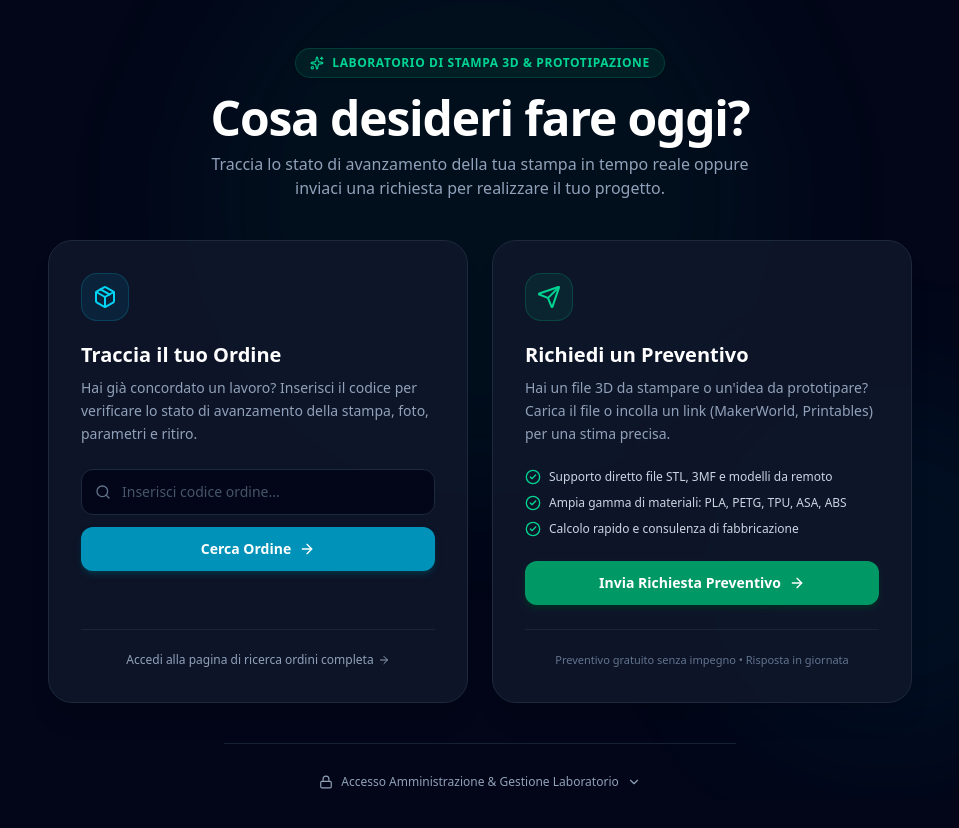
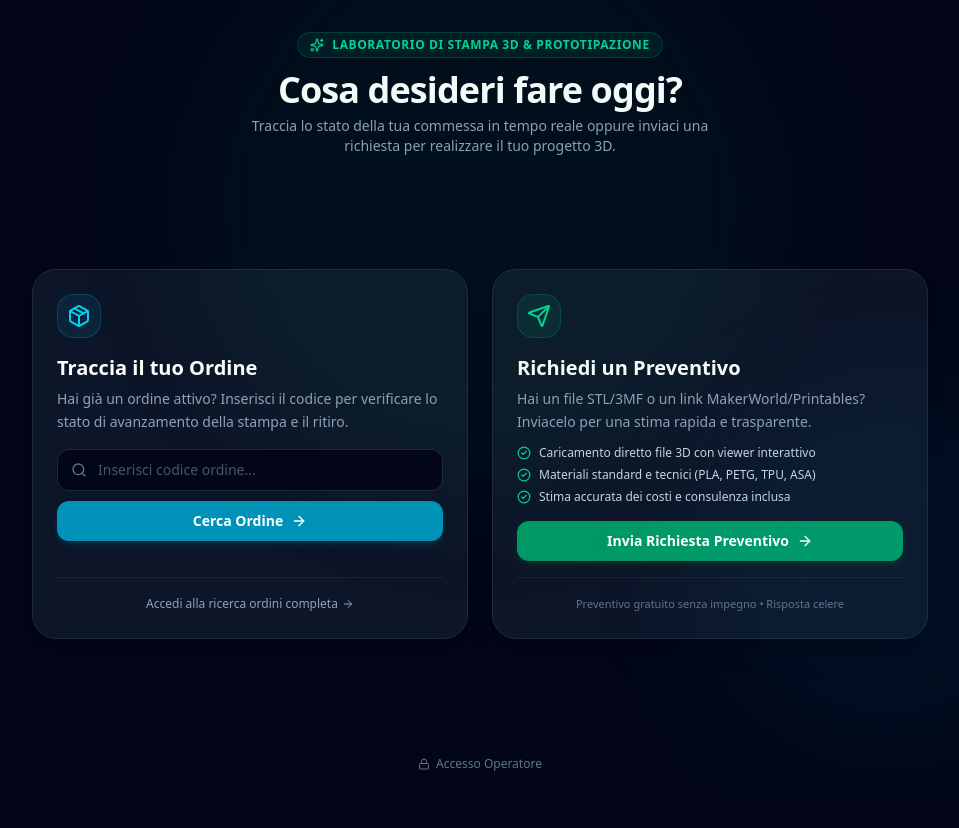
Before and after one commit to andreaalcaini/preventivi-3d, a Next.js app: page /login in a window 1280 px wide. Shown: the top 828 px of the page, without its empty margins (160-1119 px from the left). After the commit the page ends 800 px from the top, so only its background shows below. Built offline with nearby package versions, Linux system fonts and the light colour scheme.

Commit message:
fix(portal): lock viewport to 100vh full-screen without scroll, remove admin credentials hint and use modal for operator login

```diff
--- a/src/app/login/page.tsx
+++ b/src/app/login/page.tsx
@@ -4,7 +4,7 @@ import React, { useState, Suspense } from 'react';
 import { useRouter, useSearchParams } from 'next/navigation';
 import {
   Package, Search, Sparkles, Send, Lock, User, ArrowRight,
-  AlertCircle, ShieldCheck, ChevronDown, ChevronUp, CheckCircle2
+  AlertCircle, CheckCircle2, X
 } from 'lucide-react';
 import Link from 'next/link';
 
@@ -17,7 +17,7 @@ function PortalContent() {
   // Stato per tracciamento rapido ordine
   const [trackingCode, setTrackingCode] = useState('');
 
-  // Stato login admin (aperto di default solo se reindirizzati da pagina protetta)
+  // Modal login operatore
   const [showAdminLogin, setShowAdminLogin] = useState(hasRedirect);
   const [username, setUsername] = useState('');
   const [password, setPassword] = useState('');
@@ -62,40 +62,40 @@ function PortalContent() {
   };
 
   return (
-    <div className="relative w-full max-w-4xl mx-auto px-4 py-8">
+    <div className="h-full w-full max-w-5xl mx-auto flex flex-col justify-between items-center py-2 sm:py-4 px-4">
 
       {/* Intestazione Principale */}
-      <div className="text-center mb-10">
-        <div className="inline-flex items-center gap-2 px-3.5 py-1.5 rounded-full bg-emerald-500/10 border border-emerald-500/20 text-emerald-400 text-xs font-semibold uppercase tracking-wider mb-4 shadow-sm">
+      <div className="text-center pt-2 sm:pt-4">
+        <div className="inline-flex items-center gap-2 px-3 py-1 rounded-full bg-emerald-500/10 border border-emerald-500/20 text-emerald-400 text-[11px] sm:text-xs font-semibold uppercase tracking-wider mb-2 sm:mb-3 shadow-sm">
           <Sparkles className="w-3.5 h-3.5" />
           <span>Laboratorio di Stampa 3D & Prototipazione</span>
         </div>
-        <h1 className="text-3xl sm:text-4xl md:text-5xl font-black text-white tracking-tight">
+        <h1 className="text-2xl sm:text-3xl md:text-4xl font-black text-white tracking-tight">
           Cosa desideri fare oggi?
         </h1>
-        <p className="text-slate-400 text-sm sm:text-base mt-2.5 max-w-xl mx-auto">
-          Traccia lo stato di avanzamento della tua stampa in tempo reale oppure inviaci una richiesta per realizzare il tuo progetto.
+        <p className="text-slate-400 text-xs sm:text-sm mt-1.5 max-w-lg mx-auto">
+          Traccia lo stato della tua commessa in tempo reale oppure inviaci una richiesta per realizzare il tuo progetto 3D.
         </p>
       </div>
 
       {/* Sezioni Principali per Clienti (2 Card in evidenza) */}
-      <div className="grid grid-cols-1 md:grid-cols-2 gap-6 mb-10">
+      <div className="grid grid-cols-1 md:grid-cols-2 gap-4 sm:gap-6 w-full my-auto max-w-4xl">
 
         {/* CARD 1: TRACCIA ORDINE */}
-        <div className="bg-slate-900/90 border border-slate-800 hover:border-cyan-500/40 rounded-3xl p-6 sm:p-8 flex flex-col justify-between transition-all duration-300 shadow-xl group">
+        <div className="bg-slate-900/90 border border-slate-800 hover:border-cyan-500/40 rounded-2xl sm:rounded-3xl p-5 sm:p-6 flex flex-col justify-between transition-all duration-300 shadow-xl group">
           <div>
-            <div className="w-12 h-12 rounded-2xl bg-cyan-500/10 border border-cyan-500/20 text-cyan-400 flex items-center justify-center mb-5 group-hover:scale-105 transition-transform">
-              <Package className="w-6 h-6" />
+            <div className="w-10 h-10 sm:w-11 sm:h-11 rounded-xl sm:rounded-2xl bg-cyan-500/10 border border-cyan-500/20 text-cyan-400 flex items-center justify-center mb-3 sm:mb-4 group-hover:scale-105 transition-transform">
+              <Package className="w-5 h-5 sm:w-6 sm:h-6" />
             </div>
 
-            <h2 className="text-xl font-bold text-white mb-2 flex items-center gap-2">
+            <h2 className="text-lg sm:text-xl font-bold text-white mb-1.5 flex items-center gap-2">
               Traccia il tuo Ordine
             </h2>
-            <p className="text-slate-400 text-xs sm:text-sm leading-relaxed mb-6">
-              Hai già concordato un lavoro? Inserisci il codice per verificare lo stato di avanzamento della stampa, foto, parametri e ritiro.
+            <p className="text-slate-400 text-xs sm:text-sm leading-relaxed mb-4">
+              Hai già un ordine attivo? Inserisci il codice per verificare lo stato di avanzamento della stampa e il ritiro.
             </p>
 
-            <form onSubmit={handleTrack} className="space-y-3">
+            <form onSubmit={handleTrack} className="space-y-2.5">
               <div className="relative">
                 <Search className="w-4 h-4 text-slate-500 absolute left-3.5 top-1/2 -translate-y-1/2" />
                 <input
@@ -103,13 +103,13 @@ function PortalContent() {
                   value={trackingCode}
                   onChange={e => setTrackingCode(e.target.value)}
                   placeholder="Inserisci codice ordine..."
-                  className="w-full bg-slate-950 border border-slate-800 rounded-xl pl-10 pr-3.5 py-3 text-sm text-white placeholder:text-slate-600 focus:outline-none focus:border-cyan-500 focus:ring-1 focus:ring-cyan-500 transition-all"
+                  className="w-full bg-slate-950 border border-slate-800 rounded-xl pl-10 pr-3.5 py-2.5 text-xs sm:text-sm text-white placeholder:text-slate-600 focus:outline-none focus:border-cyan-500 focus:ring-1 focus:ring-cyan-500 transition-all"
                 />
               </div>
 
               <button
                 type="submit"
-                className="w-full py-3 px-4 bg-cyan-600 hover:bg-cyan-500 text-white font-bold text-sm rounded-xl transition-all shadow-md shadow-cyan-950 flex items-center justify-center gap-2 group-hover:shadow-cyan-900/50"
+                className="w-full py-2.5 px-4 bg-cyan-600 hover:bg-cyan-500 text-white font-bold text-xs sm:text-sm rounded-xl transition-all shadow-md shadow-cyan-950 flex items-center justify-center gap-2 group-hover:shadow-cyan-900/50"
               >
                 <span>Cerca Ordine</span>
                 <ArrowRight className="w-4 h-4" />
@@ -117,43 +117,43 @@ function PortalContent() {
             </form>
           </div>
 
-          <div className="mt-6 pt-4 border-t border-slate-800/80 text-center">
+          <div className="mt-4 pt-3 border-t border-slate-800/80 text-center">
             <Link
               href="/ordine"
               className="text-xs text-slate-400 hover:text-cyan-400 transition-colors inline-flex items-center gap-1 font-medium"
             >
-              <span>Accedi alla pagina di ricerca ordini completa</span>
+              <span>Accedi alla ricerca ordini completa</span>
               <ArrowRight className="w-3 h-3" />
             </Link>
           </div>
         </div>
 
         {/* CARD 2: RICHIEDI PREVENTIVO */}
-        <div className="bg-slate-900/90 border border-slate-800 hover:border-emerald-500/40 rounded-3xl p-6 sm:p-8 flex flex-col justify-between transition-all duration-300 shadow-xl group">
+        <div className="bg-slate-900/90 border border-slate-800 hover:border-emerald-500/40 rounded-2xl sm:rounded-3xl p-5 sm:p-6 flex flex-col justify-between transition-all duration-300 shadow-xl group">
           <div>
-            <div className="w-12 h-12 rounded-2xl bg-emerald-500/10 border border-emerald-500/20 text-emerald-400 flex items-center justify-center mb-5 group-hover:scale-105 transition-transform">
-              <Send className="w-6 h-6" />
+            <div className="w-10 h-10 sm:w-11 sm:h-11 rounded-xl sm:rounded-2xl bg-emerald-500/10 border border-emerald-500/20 text-emerald-400 flex items-center justify-center mb-3 sm:mb-4 group-hover:scale-105 transition-transform">
+              <Send className="w-5 h-5 sm:w-6 sm:h-6" />
             </div>
 
-            <h2 className="text-xl font-bold text-white mb-2 flex items-center gap-2">
+            <h2 className="text-lg sm:text-xl font-bold text-white mb-1.5 flex items-center gap-2">
               Richiedi un Preventivo
             </h2>
-            <p className="text-slate-400 text-xs sm:text-sm leading-relaxed mb-6">
-              Hai un file 3D da stampare o un'idea da prototipare? Carica il file o incolla un link (MakerWorld, Printables) per una stima precisa.
+            <p className="text-slate-400 text-xs sm:text-sm leading-relaxed mb-3">
+              Hai un file STL/3MF o un link MakerWorld/Printables? Inviacelo per una stima rapida e trasparente.
             </p>
 
-            <div className="space-y-2.5 mb-6 text-xs text-slate-300">
+            <div className="space-y-1.5 mb-4 text-xs text-slate-300">
               <div className="flex items-center gap-2">
-                <CheckCircle2 className="w-4 h-4 text-emerald-400 flex-shrink-0" />
-                <span>Supporto diretto file STL, 3MF e modelli da remoto</span>
+                <CheckCircle2 className="w-3.5 h-3.5 text-emerald-400 flex-shrink-0" />
+                <span>Caricamento diretto file 3D con viewer interattivo</span>
               </div>
               <div className="flex items-center gap-2">
-                <CheckCircle2 className="w-4 h-4 text-emerald-400 flex-shrink-0" />
-                <span>Ampia gamma di materiali: PLA, PETG, TPU, ASA, ABS</span>
+                <CheckCircle2 className="w-3.5 h-3.5 text-emerald-400 flex-shrink-0" />
+                <span>Materiali standard e tecnici (PLA, PETG, TPU, ASA)</span>
               </div>
               <div className="flex items-center gap-2">
-                <CheckCircle2 className="w-4 h-4 text-emerald-400 flex-shrink-0" />
-                <span>Calcolo rapido e consulenza di fabbricazione</span>
+                <CheckCircle2 className="w-3.5 h-3.5 text-emerald-400 flex-shrink-0" />
+                <span>Stima accurata dei costi e consulenza inclusa</span>
               </div>
             </div>
           </div>
@@ -161,15 +161,15 @@ function PortalContent() {
           <div>
             <Link
               href="/richiedi-preventivo"
-              className="w-full py-3 px-4 bg-emerald-600 hover:bg-emerald-500 text-white font-bold text-sm rounded-xl transition-all shadow-md shadow-emerald-950 flex items-center justify-center gap-2 group-hover:shadow-emerald-900/50"
+              className="w-full py-2.5 px-4 bg-emerald-600 hover:bg-emerald-500 text-white font-bold text-xs sm:text-sm rounded-xl transition-all shadow-md shadow-emerald-950 flex items-center justify-center gap-2 group-hover:shadow-emerald-900/50"
             >
               <span>Invia Richiesta Preventivo</span>
               <ArrowRight className="w-4 h-4" />
             </Link>
 
-            <div className="mt-6 pt-4 border-t border-slate-800/80 text-center">
+            <div className="mt-4 pt-3 border-t border-slate-800/80 text-center">
               <span className="text-[11px] text-slate-500">
-                Preventivo gratuito senza impegno • Risposta in giornata
+                Preventivo gratuito senza impegno • Risposta celere
               </span>
             </div>
           </div>
@@ -178,59 +178,62 @@ function PortalContent() {
       </div>
 
       {/* ACCESSO ADMIN / OPERATORE (IN PICCOLO) */}
-      <div className="border-t border-slate-800/80 pt-6 max-w-lg mx-auto">
-        {!showAdminLogin ? (
-          <div className="text-center">
+      <div className="w-full text-center pb-2">
         <button
           onClick={() => setShowAdminLogin(true)}
-              className="inline-flex items-center gap-2 text-xs text-slate-400 hover:text-slate-200 transition-colors py-1.5 px-3 rounded-lg hover:bg-slate-900/80"
+          className="inline-flex items-center gap-1.5 text-xs text-slate-500 hover:text-slate-300 transition-colors py-1 px-3 rounded-lg hover:bg-slate-900/60"
         >
-              <Lock className="w-3.5 h-3.5 text-slate-400" />
-              <span>Accesso Amministrazione & Gestione Laboratorio</span>
-              <ChevronDown className="w-3.5 h-3.5 text-slate-400" />
+          <Lock className="w-3 h-3 text-slate-500" />
+          <span>Accesso Operatore</span>
         </button>
       </div>
-        ) : (
-          <div className="bg-slate-900/70 border border-slate-800/80 rounded-2xl p-5 shadow-lg animate-in fade-in duration-200">
-            <div className="flex items-center justify-between pb-3 mb-4 border-b border-slate-800/60">
-              <div className="flex items-center gap-2 text-xs font-semibold text-slate-300">
-                <Lock className="w-3.5 h-3.5 text-emerald-400" />
-                <span>Accesso Operatore / Admin</span>
+
+      {/* MODAL LOGIN OPERATORE */}
+      {showAdminLogin && (
+        <div className="fixed inset-0 z-50 flex items-center justify-center p-4 bg-slate-950/80 backdrop-blur-sm animate-in fade-in duration-150">
+          <div className="relative w-full max-w-sm bg-slate-900 border border-slate-800 rounded-2xl p-6 shadow-2xl animate-in zoom-in-95 duration-150">
+
+            <div className="flex items-center justify-between pb-3 mb-4 border-b border-slate-800">
+              <div className="flex items-center gap-2 text-sm font-semibold text-white">
+                <div className="p-1.5 bg-emerald-500/10 rounded-lg text-emerald-400">
+                  <Lock className="w-4 h-4" />
+                </div>
+                <span>Accesso Operatore</span>
               </div>
               <button
                 onClick={() => setShowAdminLogin(false)}
-                className="text-[11px] text-slate-400 hover:text-slate-200"
+                className="p-1 text-slate-400 hover:text-white rounded-lg hover:bg-slate-800 transition-colors"
               >
-                Nascondi
+                <X className="w-4 h-4" />
               </button>
             </div>
 
             {error && (
-              <div className="mb-3 p-2.5 bg-red-500/10 border border-red-500/30 rounded-xl text-red-400 text-xs flex items-center gap-2">
+              <div className="mb-4 p-2.5 bg-red-500/10 border border-red-500/30 rounded-xl text-red-400 text-xs flex items-center gap-2">
                 <AlertCircle className="w-3.5 h-3.5 flex-shrink-0" />
                 <span>{error}</span>
               </div>
             )}
 
             <form onSubmit={handleLogin} className="space-y-3">
-              <div className="grid grid-cols-1 sm:grid-cols-2 gap-2.5">
               <div>
-                  <label className="block text-[11px] font-medium text-slate-400 mb-1 flex items-center gap-1">
-                    <User className="w-3 h-3 text-slate-400" /> Utente
+                <label className="block text-xs font-medium text-slate-400 mb-1 flex items-center gap-1.5">
+                  <User className="w-3.5 h-3.5 text-slate-500" /> Username
                 </label>
                 <input
                   type="text"
                   required
+                  autoFocus
                   value={username}
                   onChange={e => setUsername(e.target.value)}
                   placeholder="admin"
-                    className="w-full bg-slate-950 border border-slate-800 rounded-lg px-2.5 py-1.5 text-xs text-white focus:outline-none focus:border-emerald-500"
+                  className="w-full bg-slate-950 border border-slate-800 rounded-xl px-3 py-2 text-xs sm:text-sm text-white focus:outline-none focus:border-emerald-500"
                 />
               </div>
 
               <div>
-                  <label className="block text-[11px] font-medium text-slate-400 mb-1 flex items-center gap-1">
-                    <Lock className="w-3 h-3 text-slate-400" /> Password
+                <label className="block text-xs font-medium text-slate-400 mb-1 flex items-center gap-1.5">
+                  <Lock className="w-3.5 h-3.5 text-slate-500" /> Password
                 </label>
                 <input
                   type="password"
@@ -238,29 +241,31 @@ function PortalContent() {
                   value={password}
                   onChange={e => setPassword(e.target.value)}
                   placeholder="••••••••"
-                    className="w-full bg-slate-950 border border-slate-800 rounded-lg px-2.5 py-1.5 text-xs text-white focus:outline-none focus:border-emerald-500"
+                  className="w-full bg-slate-950 border border-slate-800 rounded-xl px-3 py-2 text-xs sm:text-sm text-white focus:outline-none focus:border-emerald-500"
                 />
               </div>
-              </div>
 
-              <div className="flex items-center justify-between pt-1 gap-2">
-                <span className="text-[10px] text-slate-400 flex items-center gap-1">
-                  <ShieldCheck className="w-3 h-3 text-emerald-400" /> Predefinito: admin / admin
-                </span>
-
+              <div className="pt-2 flex items-center justify-end gap-2">
+                <button
+                  type="button"
+                  onClick={() => setShowAdminLogin(false)}
+                  className="py-2 px-3 text-xs text-slate-400 hover:text-slate-200"
+                >
+                  Annulla
+                </button>
                 <button
                   type="submit"
                   disabled={loading}
-                  className="py-1.5 px-4 bg-emerald-600 hover:bg-emerald-500 disabled:opacity-50 text-white font-semibold text-xs rounded-lg transition-all flex items-center gap-1.5 shadow-sm"
+                  className="py-2 px-4 bg-emerald-600 hover:bg-emerald-500 disabled:opacity-50 text-white font-semibold text-xs sm:text-sm rounded-xl transition-all flex items-center gap-1.5 shadow-sm"
                 >
                   {loading ? 'Accesso...' : 'Entra'}
-                  <ArrowRight className="w-3 h-3" />
+                  <ArrowRight className="w-3.5 h-3.5" />
                 </button>
               </div>
             </form>
           </div>
+        </div>
       )}
-      </div>
 
     </div>
   );
@@ -268,7 +273,7 @@ function PortalContent() {
 
 export default function LoginPage() {
   return (
-    <div className="min-h-screen bg-slate-950 flex flex-col justify-center items-center p-4 text-slate-200">
+    <div className="h-screen w-screen max-h-screen max-w-full overflow-hidden bg-slate-950 flex flex-col justify-center items-center text-slate-200">
       {/* Sfondo decorativo con gradienti */}
       <div className="fixed inset-0 overflow-hidden pointer-events-none">
         <div className="absolute top-1/4 left-1/2 -translate-x-1/2 -translate-y-1/2 w-[600px] h-[600px] bg-emerald-500/5 rounded-full blur-3xl" />
```
Lines whose indentation alone changed are shown as unchanged.
